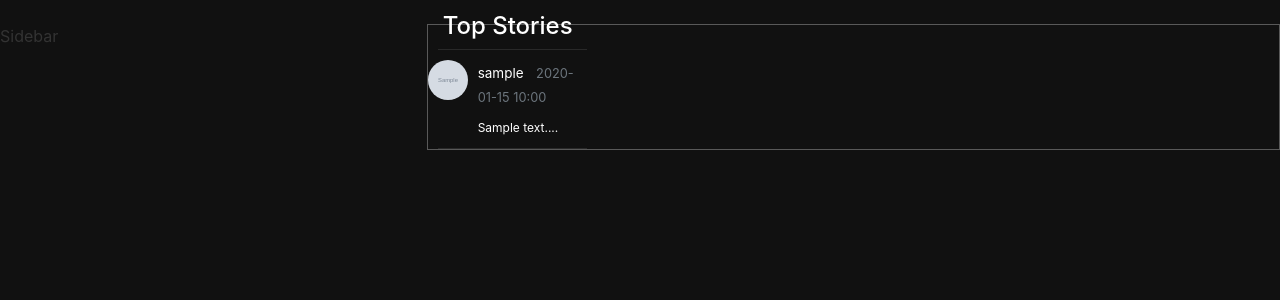
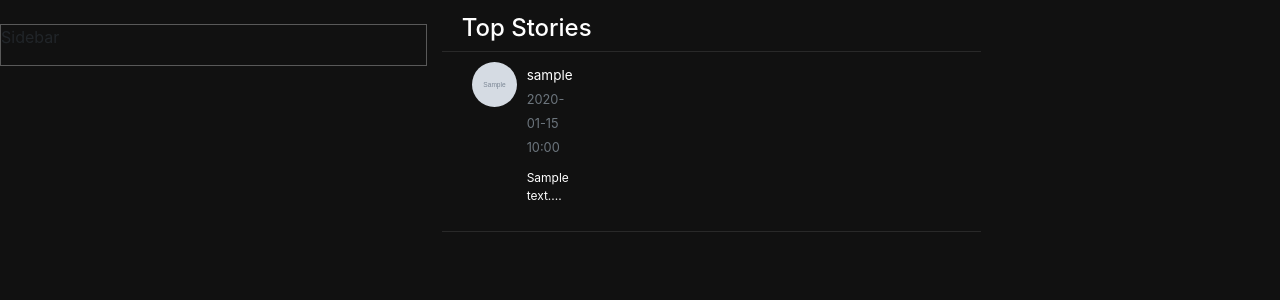
Before and after one commit to B-toxin/DBlog, a Flask app: page / in a window 1280 px wide. Shown: the part 56-356 px from the top of the page. Run offline with Flask 3, Linux system fonts and the light colour scheme; tables that the repository leaves empty hold one stand-in row (values such as "Sample post"); grey boxes marked "Sample" are stand-in pictures; some libraries are stand-ins or nearby versions.

Commit message:
Add files via upload

```diff
--- a/FlaskBlog/static/CSS/home.css
+++ b/FlaskBlog/static/CSS/home.css
@@ -1,39 +1,37 @@
-body {
-  background: #111111;
-  color: #333333;
-  margin-top: 5rem; /* Remove default margin */
-  padding: 0; /* Remove default padding */
+/* Reset default margin and padding on all elements */
+
+/* Style for the .home section */
+.home {
+    background: #111111;
+    color: #ffffff; /* Set text color to white */
+    margin-top: 3rem; /* Adjust as needed */
+    width: 100%;
+    padding: 0;
 }
 
+/* Style for individual articles (post contents) */
 .bigger-article {
-  width: 100%;
+    position: relative;
+    width: 100%;
 }
 
-.container-fluid{
-    margin-right: -40px;
-    margin-left: -20px;
-}
-
-/* Default styles for larger screens */
 .content-section {
-  background: #111; /* Black background */
-  padding: 10px;
-  width: 100%;
-  height: 100px;
-  border-top: 1px solid rgba(255, 255, 255, 0.1); /* Faint white top border */
-  border-bottom: 1px solid rgba(255, 255, 255, 0.1); /* Faint white bottom border */
+    background: #111; /* Black background for individual articles (post contents) */
+    padding: 10px;
+    width: 100%; /* Reset the width to 100% for individual articles */
+    /* Other styles for the content go here */
 }
 
 /* Ensure post content remains black in dark mode */
 .content-section,
 .article-title,
 .article-content {
-  color: #000000; /* Set text color to black */
+    color: #000000; /* Set text color to black */
 }
 
 /* Continue with your existing styles */
 h1, h2, h3, h4, h5, h6 {
-  color: white !important;
+    color: white !important;
 }
 
 .article-content {
@@ -46,15 +44,15 @@ h1, h2, h3, h4, h5, h6 {
 }
 
 .article-img {
-  height: 40px;
-  width: 40px;
-  margin-left: -20px; /* Remove left margin */
+  height: 45px;
+  width: 45px;
+  margin-left: 20px; /* Remove left margin */
 }
 
 .article-metadata {
   padding-bottom: 1px;
   margin-bottom: 4px;
-  margin-right: 0; /* Remove right margin */
+  margin-right: 20px; /* Remove right margin */
   margin-left: 10px; /* Remove left margin */
 }
 
@@ -86,5 +84,7 @@ h1, h2, h3, h4, h5, h6 {
 }
 
 .topstories {
-  margin-top: -13px;
+  margin-top: -10px;
+  margin-left: 20px;
+  border: none;
 }
--- a/FlaskBlog/static/CSS/layout.css
+++ b/FlaskBlog/static/CSS/layout.css
@@ -1,11 +1,16 @@
 body {
   background: #111111;
   margin-top: 5rem;
-  margin-left: 0px;
-  margin-right: 0px;
   padding: 0;
+  width: 100%
 }
 
+.container-fluid{
+    width: 100%;
+    padding: 0;
+    border-top: 1px solid rgba(255, 255, 255, 0.1); /* Faint white top border */
+    border-bottom: 1px solid rgba(255, 255, 255, 0.1); /* Faint white bottom border */
+}
 
 /* Continue with your existing styles */
 h1, h2, h3, h4, h5, h6 {
@@ -86,7 +91,7 @@ h1, h2, h3, h4, h5, h6 {
   align-items: center;
   height: 60px; /* Adjust the height as needed */
   border-top: 1px solid rgba(255, 255, 255, 0.3);
-  transition: transform 0.3s; /* Added transition for smooth animation */
+  transition: transform 0.5s; /* Added transition for smooth animation */
   transform: translateY(0); /* Initially visible */
   opacity: 1; /* Initially visible */
   z-index: 999; /* Ensure it's on top of other content */
--- a/FlaskBlog/static/CSS/sidebar.css
+++ b/FlaskBlog/static/CSS/sidebar.css
@@ -4,11 +4,10 @@
         width: 33.33%;
         float: left;
         background-color: #111111; /* Set your desired background color */
-        display: block; /* Show the sidebar */
+        border: 1px solid rgba(255, 255, 255, 0.3);
     }
 
     .main-content {
-        border: 1px solid rgba(255, 255, 255, 0.3);
         width: 66.67%;
         float: right;
     }
@@ -48,6 +47,11 @@
         left: 0;
     }
 
+    /* Show sidebar content when sidebar is active */
+    .sidebar.active .sidebar-content {
+        display: block; /* Show the sidebar content */
+    }
+
     .main-content.active {
         margin-left: 0; /* Main content remains in place */
         z-index: -1; /* Move it behind the sidebar */
```
